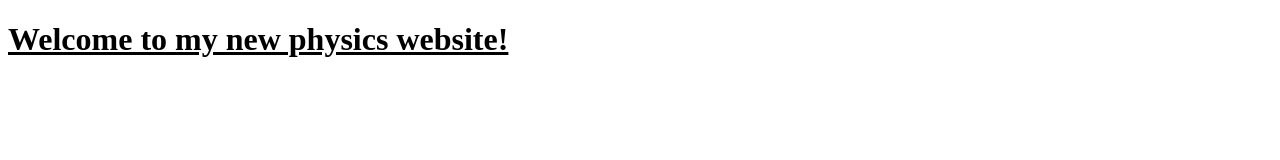
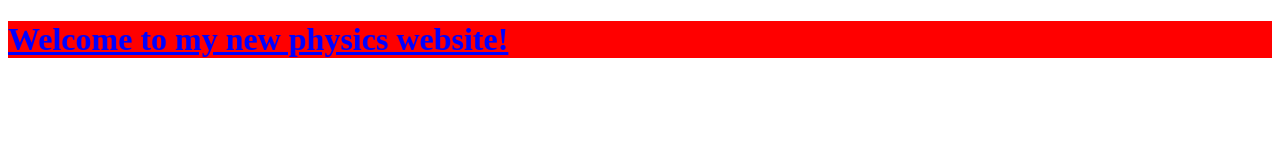
Before and after one commit to CodingProKid/github.io, a plain HTML site: page index.html in a window 1280 px wide. Drawn offline with Linux system fonts and the light colour scheme.

Commit message:
Update index.html

```diff
--- a/index.html
+++ b/index.html
@@ -3,8 +3,13 @@
 <head>
 <title>Physics!</title>
 </head>
-
+  <style>
+  #h78 {
+        color:blue;
+        background-color:red;
+    }
+  </style>
 <body>
-<h1><strong><u>Welcome to my new physics website!</u></strong></h1>
+<h1 id="h78"><strong><u>Welcome to my new physics website!</u></strong></h1>
 </body>
 </html>
```
